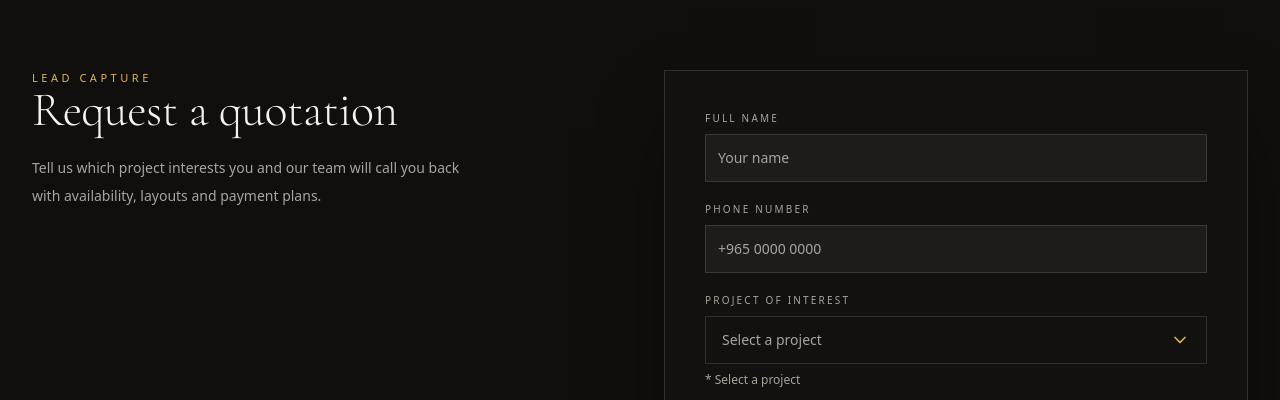
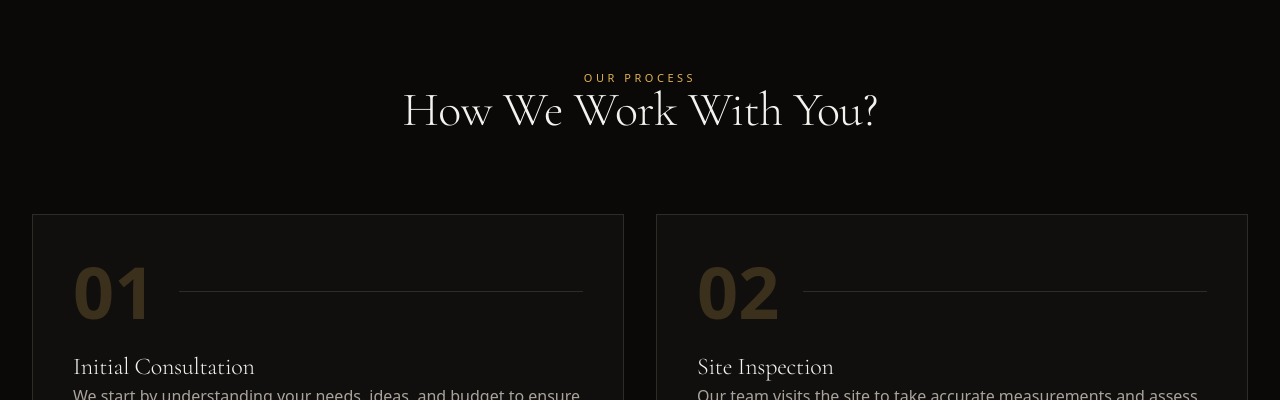
Before and after one commit to shorookkhaled559/el-maram-group-next-v1, a Next.js app: page / in a window 1280 px wide. Shown: the part 2400-2800 px from the top of the page. Built offline with nearby package versions, Linux system fonts and the light colour scheme.

Commit message:
add new comp

```diff
--- a/src/app/page.tsx
+++ b/src/app/page.tsx
@@ -3,6 +3,7 @@ import { Stats } from "@/components/site/stats";
 import { Quotation } from "@/components/site/quotation";
 import { About } from "@/components/site/about";
 import { Launches } from "@/components/site/launches";
+import { HowWeWork } from "@/components/site/how-we-work";
 import { Brochure } from "@/components/site/brochure";
 
 export default function HomePage() {
@@ -12,6 +13,7 @@ export default function HomePage() {
       <Stats />
       <About />
       <Launches />
+      <HowWeWork />
       <Quotation />
       <Brochure />
     </main>
--- /dev/null
+++ b/src/components/site/how-we-work.tsx
@@ -0,0 +1,80 @@
+"use client";
+
+import { useI18n } from "@/i18n";
+
+export function HowWeWork() {
+  const { m } = useI18n();
+  const howWeWork = m.howWeWork;
+
+  const steps = [
+    {
+      number: "01",
+      title: howWeWork.steps.consultation.title,
+      description: howWeWork.steps.consultation.description,
+    },
+    {
+      number: "02",
+      title: howWeWork.steps.siteInspection.title,
+      description: howWeWork.steps.siteInspection.description,
+    },
+    {
+      number: "03",
+      title: howWeWork.steps.conceptDesign.title,
+      description: howWeWork.steps.conceptDesign.description,
+    },
+    {
+      number: "04",
+      title: howWeWork.steps.detailedDesign.title,
+      description: howWeWork.steps.detailedDesign.description,
+    },
+    {
+      number: "05",
+      title: howWeWork.steps.executionSupervision.title,
+      description: howWeWork.steps.executionSupervision.description,
+    },
+    {
+      number: "06",
+      title: howWeWork.steps.deliveryFollowup.title,
+      description: howWeWork.steps.deliveryFollowup.description,
+    },
+  ];
+
+  return (
+    <section id="how-we-work" className="border-y border-border bg-background">
+      <div className="mx-auto max-w-7xl px-5 py-20 lg:px-8 lg:py-28">
+        <div className="text-center">
+          <p className="eyebrow">{howWeWork.eyebrow}</p>
+          <h2 className="mt-5 text-3xl lg:text-5xl">{howWeWork.title}</h2>
+        </div>
+
+        <div className="mt-16 grid gap-6 md:grid-cols-2 lg:mt-20 lg:gap-8">
+          {steps.map((step, index) => (
+            <div
+              key={index}
+              className="group relative overflow-hidden border border-border bg-surface p-8 transition-all duration-300 hover:border-gold lg:p-10"
+            >
+              {/* Step Number */}
+              <div className="mb-6 flex items-start justify-between">
+                <span className="text-6xl font-bold text-gold/20 transition-colors duration-300 group-hover:text-gold/40 lg:text-7xl">
+                  {step.number}
+                </span>
+                <div className="h-px flex-1 self-center bg-border transition-colors duration-300 group-hover:bg-gold ltr:ml-6 rtl:mr-6" />
+              </div>
+
+              {/* Title */}
+              <h3 className="mb-4 text-xl font-semibold lg:text-2xl [word-break:keep-all]">{step.title}</h3>
+
+              {/* Description */}
+              <p className="text-sm leading-relaxed text-muted-foreground lg:text-base [word-break:keep-all] [overflow-wrap:break-word]">
+                {step.description}
+              </p>
+
+              {/* Decorative Corner */}
+              <div className="absolute -bottom-8 -right-8 h-24 w-24 rounded-full bg-gold/5 transition-all duration-300 group-hover:scale-150 group-hover:bg-gold/10" />
+            </div>
+          ))}
+        </div>
+      </div>
+    </section>
+  );
+}
--- a/src/i18n/messages/ar.json
+++ b/src/i18n/messages/ar.json
@@ -144,6 +144,36 @@
         "longDescription": "عنوان تجاري من ثمانية عشر طابقاً في قلب منطقة شرق، المحور التجاري الرئيسي في مدينة الكويت. يضم الطابق الأرضي محلات تجارية راقية ومقهى مميزاً، فيما تقدم الطوابق العليا مكاتب من الفئة الأولى بمساحات مرنة. يحقق المبنى شهادة LEED الفضية ويوفر خدمة صف السيارات وقاعات الاجتماعات وأمناً على مدار الساعة.",
         "location": "شرق، مدينة الكويت",
         "status": "تحت الإنشاء"
+      }
+    }
+  },
+  "howWeWork": {
+    "eyebrow": "منهجية العمل",
+    "title": "كيف نعمل معك؟",
+    "steps": {
+      "consultation": {
+        "title": "الاستشارة الأولى",
+        "description": "نبدأ بلقاء مع ضمان الجودة والتوافق مع احتياجاتك وأفكارك وميزانيتك ونطاق العمل."
+      },
+      "siteInspection": {
+        "title": "المعاينة الميدانية",
+        "description": "فريقنا يزور الموقع لإجراء القياسات الدقيقة وتقييم الإمكانات والقيود."
+      },
+      "conceptDesign": {
+        "title": "التصميم المبدئي",
+        "description": "نقدم مقترحات تصميمية أولية مع توزيع المزاج وخيارات المواد والألوان."
+      },
+      "detailedDesign": {
+        "title": "التصميم التفصيلي",
+        "description": "رسومات تفصيلية كاملة، تفاصيل الأثاث، الإضاءة، والحاجات بتقنية BIM لدقة الأبعاد."
+      },
+      "executionSupervision": {
+        "title": "التنفيذ والإشراف",
+        "description": "إشراف ميداني مستمر لضمان التنفيذ وفق المواصفات والمعايير الموضوعة."
+      },
+      "deliveryFollowup": {
+        "title": "التسليم والمتابعة",
+        "description": "تسليم المشروع بالمعاينة الكاملة مع ضمان الجودة ما بعد التسليم."
       }
     }
   },
--- a/src/i18n/messages/en.json
+++ b/src/i18n/messages/en.json
@@ -144,6 +144,36 @@
         "longDescription": "An eighteen-floor commercial address in the heart of Sharq, Kuwait City's primary business corridor. The ground floor hosts curated retail and a coffee destination; upper floors offer Grade-A office suites with flexible plate configurations. The building achieves LEED Silver certification and offers valet parking, meeting suites and 24/7 security.",
         "location": "Sharq, Kuwait City",
         "status": "Under Construction"
+      }
+    }
+  },
+  "howWeWork": {
+    "eyebrow": "Our Process",
+    "title": "How We Work With You?",
+    "steps": {
+      "consultation": {
+        "title": "Initial Consultation",
+        "description": "We start by understanding your needs, ideas, and budget to ensure alignment and set the scope of work."
+      },
+      "siteInspection": {
+        "title": "Site Inspection",
+        "description": "Our team visits the site to take accurate measurements and assess potential and constraints."
+      },
+      "conceptDesign": {
+        "title": "Concept Design",
+        "description": "We offer initial design proposals with mood boards and material and color options."
+      },
+      "detailedDesign": {
+        "title": "Detailed Design",
+        "description": "Complete detailed drawings, furniture details, lighting, and needs with BIM technology for dimensional accuracy."
+      },
+      "executionSupervision": {
+        "title": "Execution & Supervision",
+        "description": "Ongoing field supervision to ensure implementation according to specifications and established standards."
+      },
+      "deliveryFollowup": {
+        "title": "Delivery & Follow-up",
+        "description": "Project delivery with complete inspection and post-delivery quality assurance."
       }
     }
   },
```
